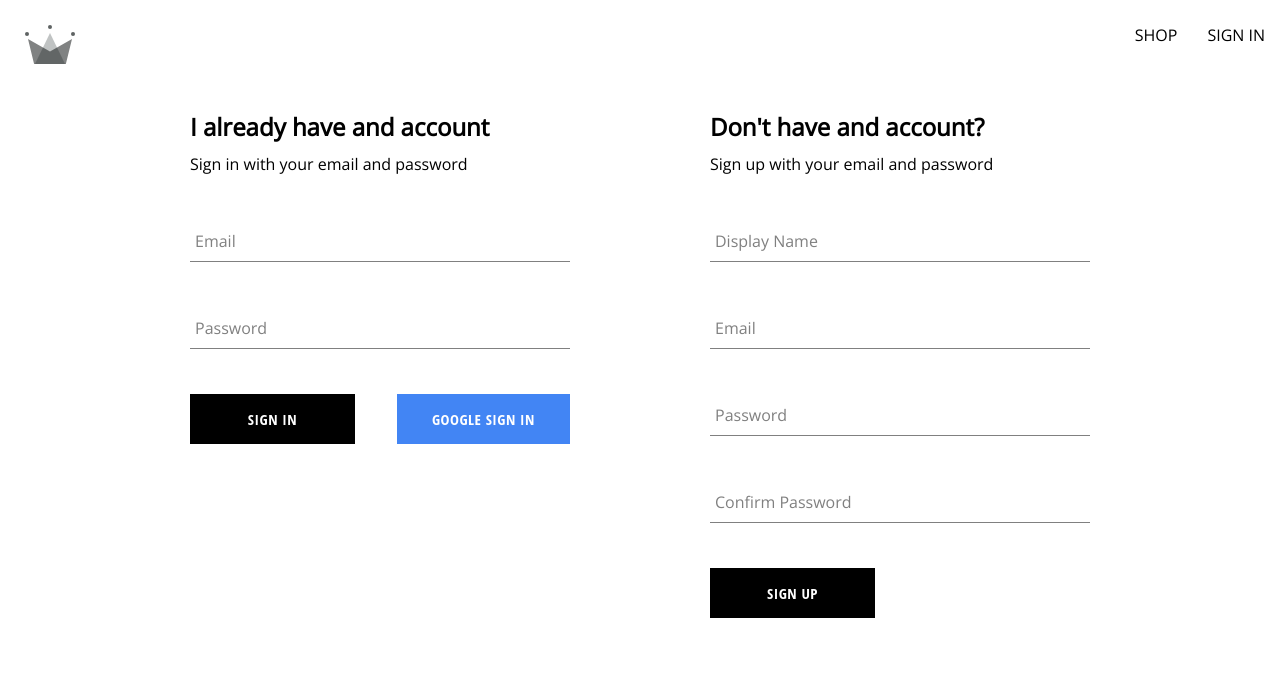
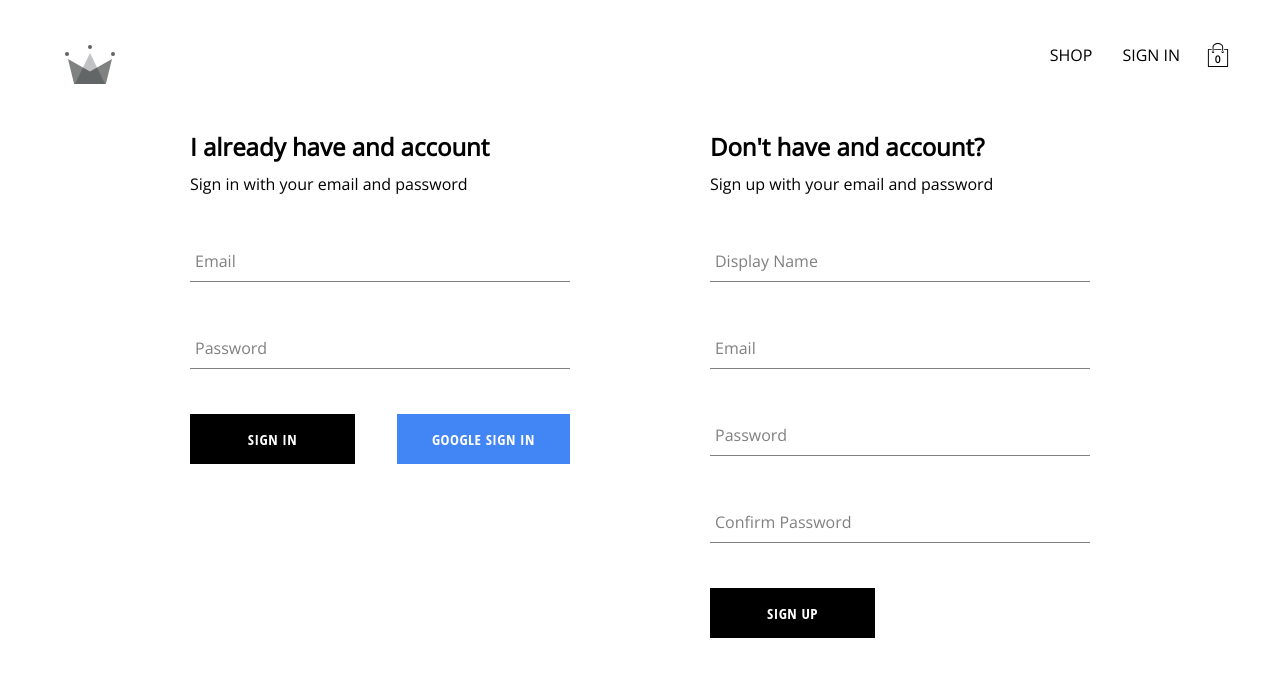
Before and after one commit to subrat0796/crwn-clothing, a React (Create React App) app: page /auth in a window 1280 px wide. Shown: the top 676 px of the page. Built offline with nearby package versions, Linux system fonts and the light colour scheme; no server answers.

Commit message:
Adding cart context and shopping icon as well as cart icon

```diff
--- /dev/null
+++ b/src/components/cart-dropdown/cart-dropdown.component.jsx
@@ -0,0 +1,12 @@
+import Button from "../button/button.component";
+import "./cart-dropdown.styles.scss";
+
+const CartDropdown = () => {
+	return (
+		<div className="cart-dropdown-container">
+			<div className="cart-items" />
+			<Button>GO TO CHECKOUT</Button>
+		</div>
+	);
+};
+export default CartDropdown;
--- /dev/null
+++ b/src/components/cart-dropdown/cart-dropdown.styles.scss
@@ -0,0 +1,29 @@
+.cart-dropdown-container {
+	position: absolute;
+	width: 240px;
+	height: 340px;
+	display: flex;
+	flex-direction: column;
+	padding: 20px;
+	border: 1px solid black;
+	background-color: white;
+	top: 90px;
+	right: 40px;
+	z-index: 5;
+
+	.empty-message {
+		font-size: 18px;
+		margin: 50px auto;
+	}
+
+	.cart-items {
+		height: 240px;
+		display: flex;
+		flex-direction: column;
+		overflow: scroll;
+	}
+
+	button {
+		margin-top: auto;
+	}
+}
--- /dev/null
+++ b/src/components/cart-icon/cart-icon.component.jsx
@@ -0,0 +1,20 @@
+import { useContext } from "react";
+import { CartsContext } from "../../contexts/cart.context";
+
+import { ReactComponent as ShoppingIcon } from "../../assets/114 shopping-bag.svg";
+import "./cart-icon.styles.scss";
+
+const CartIcon = () => {
+	const { setIsCartOpen, isCartOpen } = useContext(CartsContext);
+
+	const toggleIsCartOpen = () => setIsCartOpen(!isCartOpen);
+
+	return (
+		<div className="cart-icon-container" onClick={toggleIsCartOpen}>
+			<ShoppingIcon className="shopping-icon" />
+			<span className="item-count">0</span>
+		</div>
+	);
+};
+
+export default CartIcon;
--- /dev/null
+++ b/src/components/cart-icon/cart-icon.styles.scss
@@ -0,0 +1,21 @@
+.cart-icon-container {
+	width: 45px;
+	height: 45px;
+	position: relative;
+	display: flex;
+	align-items: center;
+	justify-content: center;
+	cursor: pointer;
+
+	.shopping-icon {
+		width: 24px;
+		height: 24px;
+	}
+
+	.item-count {
+		position: absolute;
+		font-size: 10px;
+		font-weight: bold;
+		bottom: 12px;
+	}
+}
--- /dev/null
+++ b/src/contexts/cart.context.jsx
@@ -0,0 +1,16 @@
+import { createContext, useState } from "react";
+
+export const CartsContext = createContext({
+	isCartOpen: false,
+	setIsCartOpen: () => {},
+});
+
+export const CartsProvider = ({ children }) => {
+	const [isCartOpen, setIsCartOpen] = useState(false);
+
+	const value = { isCartOpen, setIsCartOpen };
+
+	return (
+		<CartsContext.Provider value={value}>{children}</CartsContext.Provider>
+	);
+};
--- a/src/index.js
+++ b/src/index.js
@@ -8,6 +8,7 @@
 
 import { UserProvider } from "./contexts/user.context";
 import { ProductsProvider } from "./contexts/products.context";
+import { CartsProvider } from "./contexts/cart.context";
 
 const root = ReactDOM.createRoot(document.getElementById("root"));
 root.render(
@@ -15,7 +16,9 @@
 		<BrowserRouter>
 			<UserProvider>
 				<ProductsProvider>
-					<App />
+					<CartsProvider>
+						<App />
+					</CartsProvider>
 				</ProductsProvider>
 			</UserProvider>
 		</BrowserRouter>
--- a/src/index.scss
+++ b/src/index.scss
@@ -7,6 +7,7 @@
 	font-family: "Open Sans", sans-serif;
 	-webkit-font-smoothing: antialiased;
 	-moz-osx-font-smoothing: grayscale;
+	padding: 20px 40px;
 }
 
 a {
--- a/src/routes/navigation/navigation.component.jsx
+++ b/src/routes/navigation/navigation.component.jsx
@@ -1,16 +1,20 @@
 import { Fragment, useContext } from "react";
 import { Outlet, Link } from "react-router-dom";
 
+import CartIcon from "../../components/cart-icon/cart-icon.component";
+import CartDropdown from "../../components/cart-dropdown/cart-dropdown.component";
+
 import { ReactComponent as CrwnLogo } from "../../assets/086 crown.svg";
+
+import { UserContext } from "../../contexts/user.context";
+import { CartsContext } from "../../contexts/cart.context";
+import { signOutUser } from "../../utils/firebase/firebase.utils";
 
 import "./navigation.styles.scss";
 
-import { UserContext } from "../../contexts/user.context";
-import { signOutUser } from "../../utils/firebase/firebase.utils";
-
 const Navigation = () => {
 	const { currentUser } = useContext(UserContext);
-
+	const { isCartOpen } = useContext(CartsContext);
 	return (
 		<Fragment>
 			<div className="navigation ">
@@ -30,7 +34,9 @@
 							SIGN IN
 						</Link>
 					)}
+					<CartIcon />
 				</div>
+				{isCartOpen && <CartDropdown />}
 			</div>
 			<Outlet />
 		</Fragment>
```
Also changed, not shown: src/assets/114 shopping-bag.svg (added).
